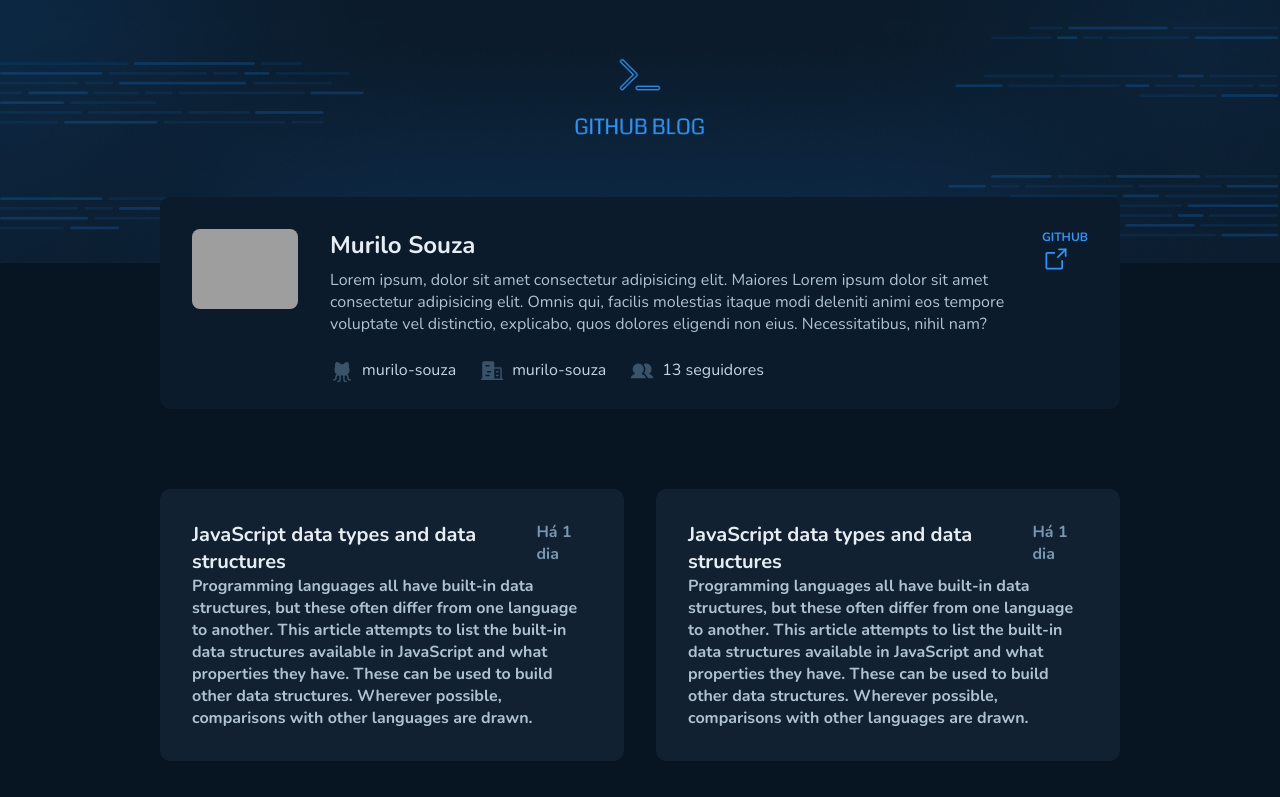
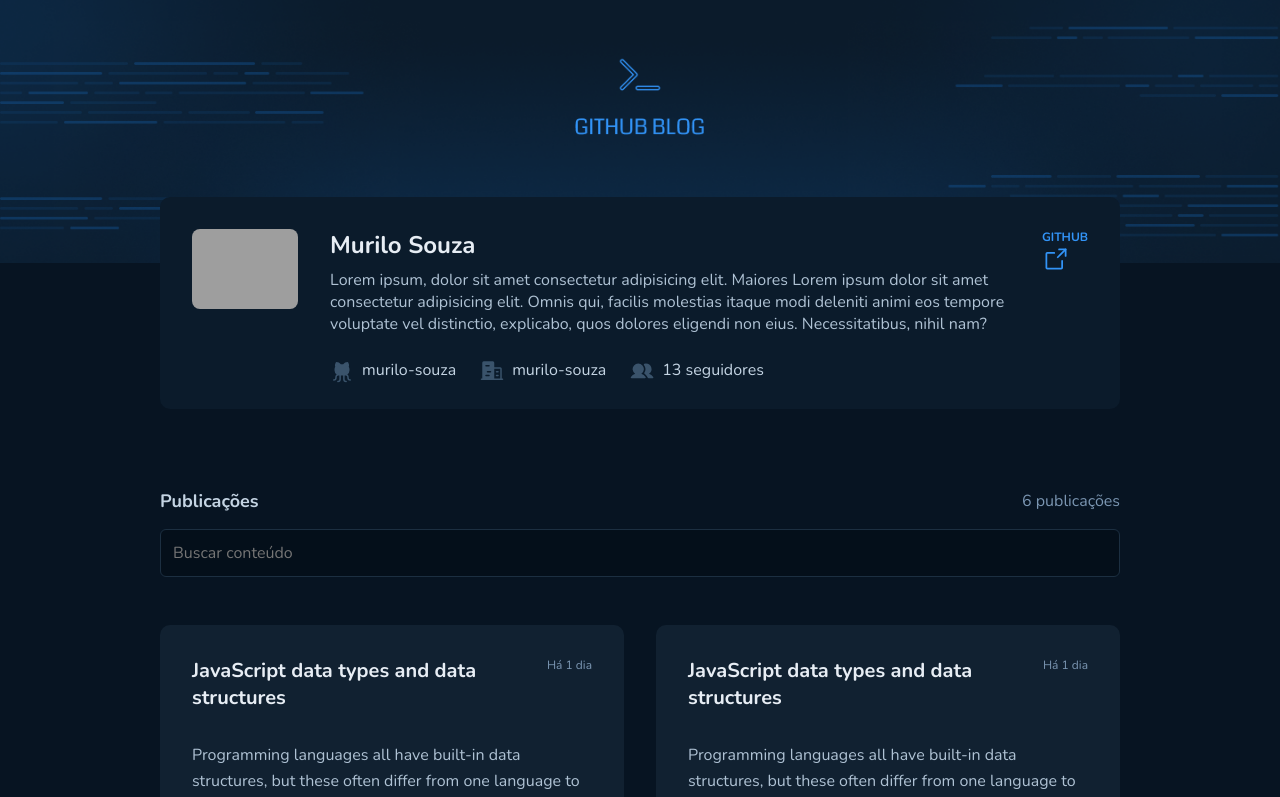
Before and after one commit to murilo-souza/GitHubBlog-Web-ReactJs, a React (Vite) app: page / in a window 1280 px wide. Shown: the top 797 px of the page. Built offline with nearby package versions, Linux system fonts and the light colour scheme; grey boxes are pictures that could not be loaded.

Commit message:
finished input component and PostCard component

```diff
--- /dev/null
+++ b/src/components/Input/index.tsx
@@ -0,0 +1,13 @@
+import { Container, Publication, Title, InputText } from './styles'
+
+export function Input() {
+  return (
+    <Container>
+      <section>
+        <Title>Publicações</Title>
+        <Publication>6 publicações</Publication>
+      </section>
+      <InputText placeholder="Buscar conteúdo" />
+    </Container>
+  )
+}
--- /dev/null
+++ b/src/components/Input/styles.ts
@@ -0,0 +1,45 @@
+import styled from 'styled-components'
+
+export const Container = styled.div`
+  margin-bottom: 3rem;
+  section {
+    width: 100%;
+    display: flex;
+    align-items: center;
+    justify-content: space-between;
+
+    margin-bottom: 1rem;
+  }
+`
+
+export const Title = styled.strong`
+  font-size: 1.125rem;
+  color: ${(props) => props.theme.baseSubtitle};
+`
+
+export const Publication = styled.span`
+  font-size: 1rem;
+  font-weight: 400;
+
+  color: ${(props) => props.theme.baseSpan};
+`
+
+export const InputText = styled.input`
+  width: 100%;
+  height: 3rem;
+
+  border-radius: 6px;
+  border: 1px solid ${(props) => props.theme.baseBorder};
+
+  background-color: ${(props) => props.theme.baseInput};
+  color: ${(props) => props.theme.baseLabel};
+
+  padding: 1rem 0.75rem;
+
+  font-size: 1rem;
+  font-weight: 400;
+
+  :focus {
+    border: 1px solid ${(props) => props.theme.blue};
+  }
+`
--- a/src/components/PostCard/index.tsx
+++ b/src/components/PostCard/index.tsx
@@ -1,19 +1,17 @@
-import { Container, Description, TimePast, Title, Top } from './styles'
+import { Container, Content, TimePast, Title, Top } from './styles'
 
 export function PostCard() {
+  const content =
+    'Programming languages all have built-in data structures, but these often differ from one language to another. This article attempts to list the built-in data structures available in JavaScript and what properties they have. These can be used to build other data structures. Wherever possible, comparisons with other languages are drawn.'
+
+  const contentFormatted = content.slice(0, 210) + '...'
   return (
     <Container>
       <Top>
         <Title>JavaScript data types and data structures</Title>
         <TimePast>Há 1 dia</TimePast>
       </Top>
-      <Description>
-        Programming languages all have built-in data structures, but these often
-        differ from one language to another. This article attempts to list the
-        built-in data structures available in JavaScript and what properties
-        they have. These can be used to build other data structures. Wherever
-        possible, comparisons with other languages are drawn.
-      </Description>
+      <Content>{contentFormatted}</Content>
     </Container>
   )
 }
--- a/src/components/PostCard/styles.ts
+++ b/src/components/PostCard/styles.ts
@@ -8,30 +8,38 @@
   border-radius: 10px;
 
   padding: 2rem;
+
+  margin-bottom: 1rem;
 `
 
 export const Top = styled.section`
   display: flex;
   justify-content: space-beetwen;
   align-items: flex-start;
+
+  margin-bottom: 2rem;
 `
 
 export const Title = styled.h1`
   font-size: 1.25rem;
 
-  color: ${(props)=>props.theme.baseTitle}
+  color: ${(props) => props.theme.baseTitle};
 `
 
-export const Description = styled.p`
-  font-size: 1rem
+export const Content = styled.p`
+  font-size: 1rem;
   font-weight: 400;
 
-  color: ${(props)=> props.theme.baseText}
+  text-align: left;
+  line-height: 1.6;
+
+  color: ${(props) => props.theme.baseText};
 `
 
 export const TimePast = styled.span`
-  font-size: 0.75rem
+  font-size: 0.75rem;
   font-weight: 400;
+  white-space: nowrap;
 
-  color: ${(props)=> props.theme.baseSpan}
+  color: ${(props) => props.theme.baseSpan};
 `
--- a/src/pages/Home/index.tsx
+++ b/src/pages/Home/index.tsx
@@ -1,3 +1,4 @@
+import { Input } from '../../components/Input'
 import { PostCard } from '../../components/PostCard'
 import { UserCard } from '../../components/UserCard'
 import { Container, Posts } from './styles'
@@ -6,7 +7,11 @@
   return (
     <Container>
       <UserCard />
+      <Input />
       <Posts>
+        <PostCard />
+        <PostCard />
+        <PostCard />
         <PostCard />
         <PostCard />
       </Posts>
```
Also changed, not shown: 1 other file (tests, documents, lock files or other folders).
